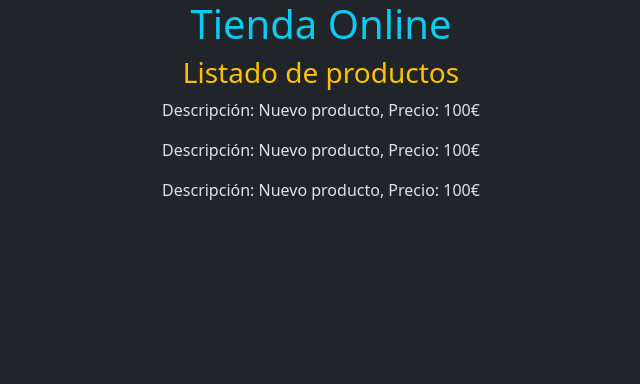
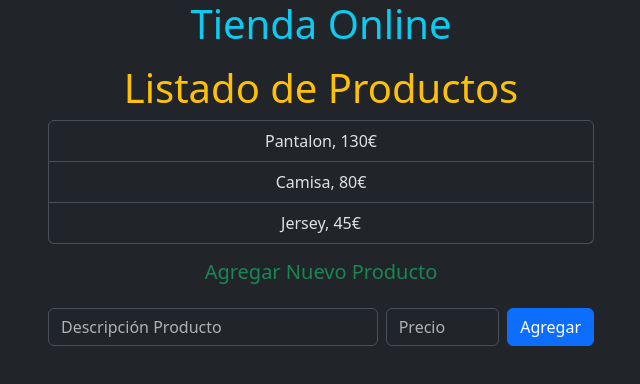
Before and after one commit to SergioSoria12/Ejercicio_tienda_online_Angular, an Angular app: page / in a window 1280 px wide. Shown: the top 384 px of the page, without its empty margins (319-959 px from the left). Built offline with nearby package versions, Linux system fonts and the light colour scheme.

Commit message:
Mejorar app con uso de Flujo de datos y directivas

```diff
--- a/src/app/listado-productos/listado-productos.html
+++ b/src/app/listado-productos/listado-productos.html
@@ -1,4 +1,23 @@
-<h3 class="text-warning">Listado de productos</h3>
-<app-producto/>
-<app-producto/>
-<app-producto/>
+<div class="container mt-3">
+    <h1 class="text-warning">Listado de Productos</h1>
+    <ul class="list-group w-50 mx-auto">
+        @for (producto of productos; track producto) {
+            <li class="list-group-item text-center">
+                {{producto.descripcion}},
+                {{producto.precio}}€
+            </li>
+        }
+    </ul>
+    <h5 class="text-success mt-3">Agregar Nuevo Producto</h5>
+    <form class="d-flex justify-content-between align-items-center my-4 w-50 mx-auto" >
+        <input type="text" id="descripcion" name="descripcion"
+        placeholder="Descripción Producto" class="form-control me-2 w-75" autocomplete="off"
+        [(ngModel)]="descripcionInput">
+
+         <input type="number" id="precio" name="precio"
+        placeholder="Precio" class="form-control me-2 w-25"
+        [(ngModel)]="precioInput">
+
+        <button type="submit" class="btn btn-primary" (click)="agregarProducto()">Agregar</button>
+    </form>
+</div>
--- a/src/app/listado-productos/listado-productos.ts
+++ b/src/app/listado-productos/listado-productos.ts
@@ -1,12 +1,34 @@
 import { Component } from '@angular/core';
-import { Producto } from '../producto/producto';
+import { Producto } from '../producto/producto.model';
+import { FormsModule } from '@angular/forms';
 
 @Component({
   selector: 'app-listado-productos',
-  imports: [Producto],
+  imports: [FormsModule],
   templateUrl: './listado-productos.html',
   styleUrl: './listado-productos.css'
 })
 export class ListadoProductos {
+  productos: Producto[] = [
+    new Producto('Pantalon', 130.0),
+    new Producto('Camisa', 80.0),
+    new Producto('Jersey', 45.0)
+  ];
 
+  descripcionInput: string = '';
+  precioInput: number | null = null;
+
+  agregarProducto(){
+    if(this.descripcionInput.trim() === '' || this.precioInput == null || this.precioInput <=0){
+      console.log('Debe ingresar una descripción y un precio válidos');
+      return;
+    }
+
+    const producto = new Producto(this.descripcionInput, this.precioInput);
+    this.productos.push(producto);
+
+    //Limpiamos los campos del formulario
+    this.descripcionInput = '';
+    this.precioInput = null;
+  }
 }
--- /dev/null
+++ b/src/app/producto/producto.model.ts
@@ -0,0 +1,8 @@
+export class Producto{
+    constructor(
+        public descripcion: string,
+        public precio: number
+    ){
+
+    }
+}
```
